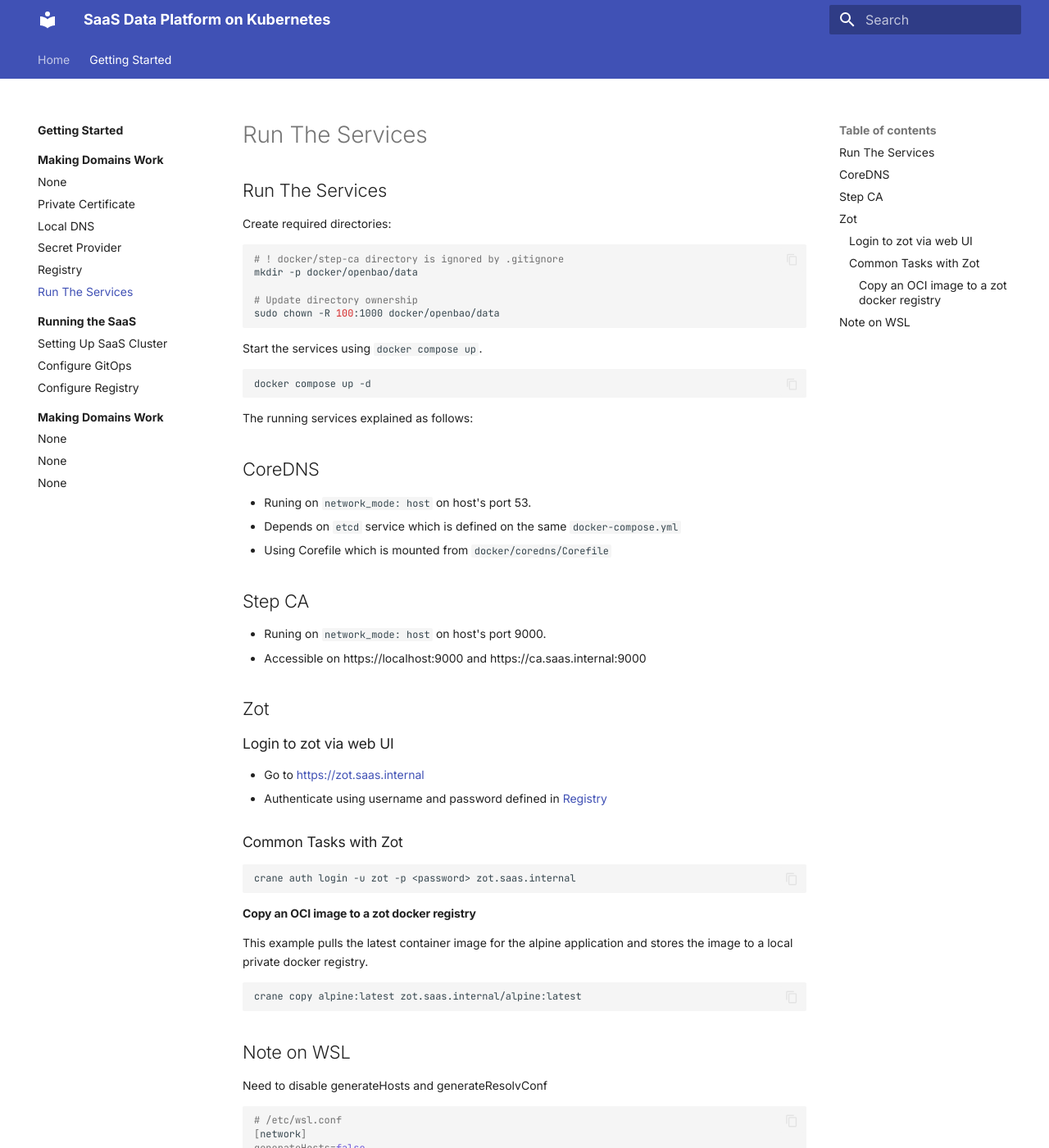
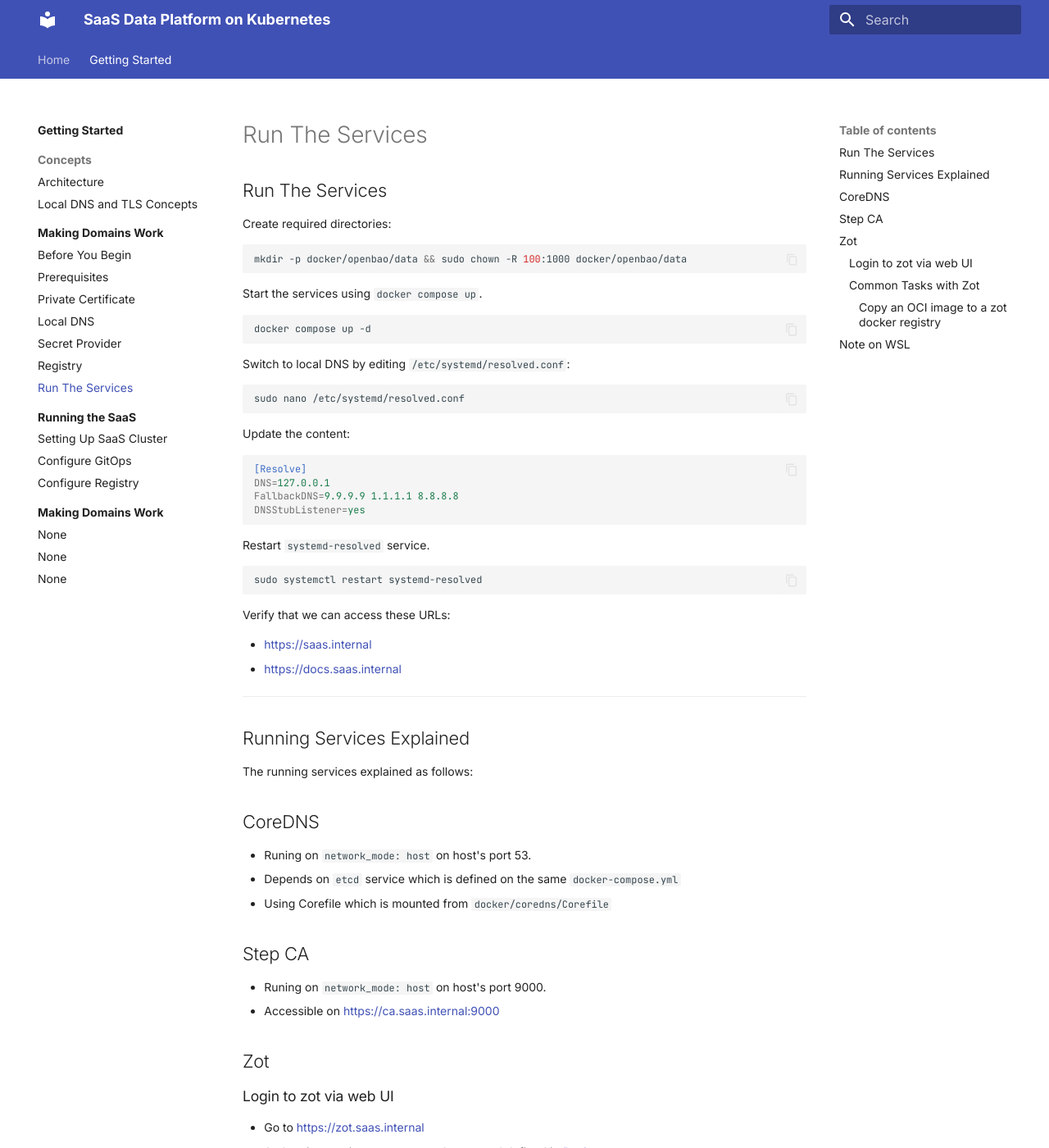
Before and after one commit to taufiqibrahim/saas-data-platform-on-kubernetes, an MkDocs documentation site: the page built from docs/getting-started/01-making-domains-work/06-run-the-services.md, in a window 1280 px wide and 1400 px high. Shown: the whole window at 82% size. Built offline with MkDocs 1.6.1 and Material for MkDocs 9.7.7, drawn with Linux system fonts in a browser that asks for light colours.

Commit message:
updated docs

````diff
--- a/docs/getting-started/01-making-domains-work/06-run-the-services.md
+++ b/docs/getting-started/01-making-domains-work/06-run-the-services.md
@@ -4,11 +4,7 @@
 
 Create required directories:
 ```bash
-# ! docker/step-ca directory is ignored by .gitignore
-mkdir -p docker/openbao/data
-
-# Update directory ownership
-sudo chown -R 100:1000 docker/openbao/data
+mkdir -p docker/openbao/data && sudo chown -R 100:1000 docker/openbao/data
 ```
 
 Start the services using `docker compose up`.
@@ -16,6 +12,32 @@
 docker compose up -d
 ```
 
+Switch to local DNS by editing `/etc/systemd/resolved.conf`:
+```bash
+sudo nano /etc/systemd/resolved.conf
+```
+
+Update the content:
+```ini
+[Resolve]
+DNS=127.0.0.1
+FallbackDNS=9.9.9.9 1.1.1.1 8.8.8.8
+DNSStubListener=yes
+```
+
+Restart `systemd-resolved` service.
+```bash
+sudo systemctl restart systemd-resolved
+```
+
+Verify that we can access these URLs:
+
+- [https://saas.internal](https://saas.internal)
+- [https://docs.saas.internal](https://docs.saas.internal)
+
+---
+
+## Running Services Explained
 The running services explained as follows:
 
 ## CoreDNS
--- a/mkdocs.yml
+++ b/mkdocs.yml
@@ -5,9 +5,13 @@
 
   - Getting Started:
       - getting-started/index.md
+      - Concepts:
+          - getting-started/00-concepts/01-architecture.md
+          - getting-started/00-concepts/02-local-dns-and-tls.md
       - Making Domains Work:
           - getting-started/01-making-domains-work/index.md
-          - getting-started/01-making-domains-work/01-local-concept.md
+          - getting-started/01-making-domains-work/00-before-you-begin.md
+          - getting-started/01-making-domains-work/01-env-preparation.md
           - getting-started/01-making-domains-work/02-ca-bootstraping.md
           - getting-started/01-making-domains-work/03-dns-setup.md
           - getting-started/01-making-domains-work/04-secret-provider.md
````
Also changed, not shown: other parts of docs/getting-started/01-making-domains-work/06-run-the-services.md (+1 -1 lines), docker-compose.yaml (+37 -36 lines), docs/getting-started/01-making-domains-work/01-env-preparation.md (+1 -1 lines), docs/getting-started/01-making-domains-work/02-ca-bootstraping.md (+20 -2 lines).
